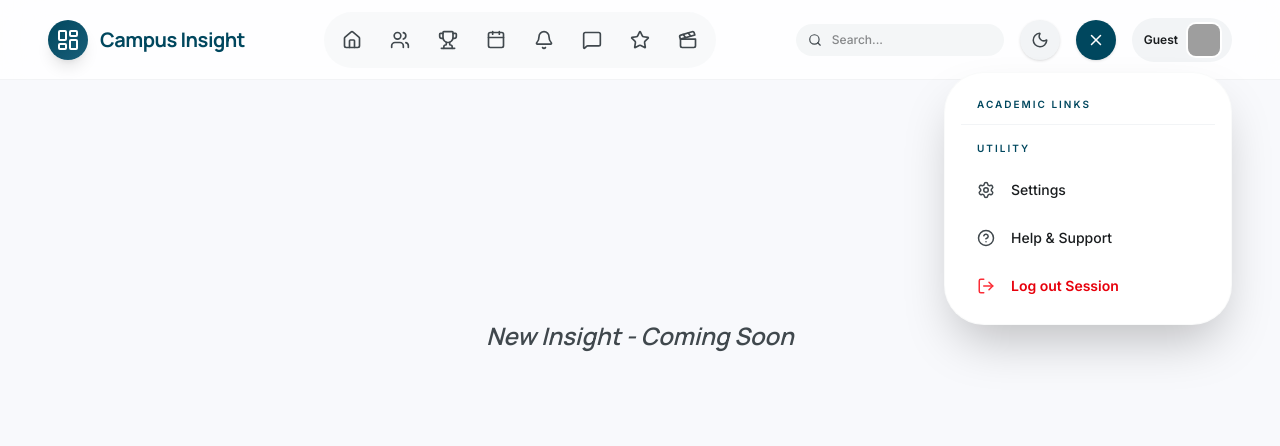
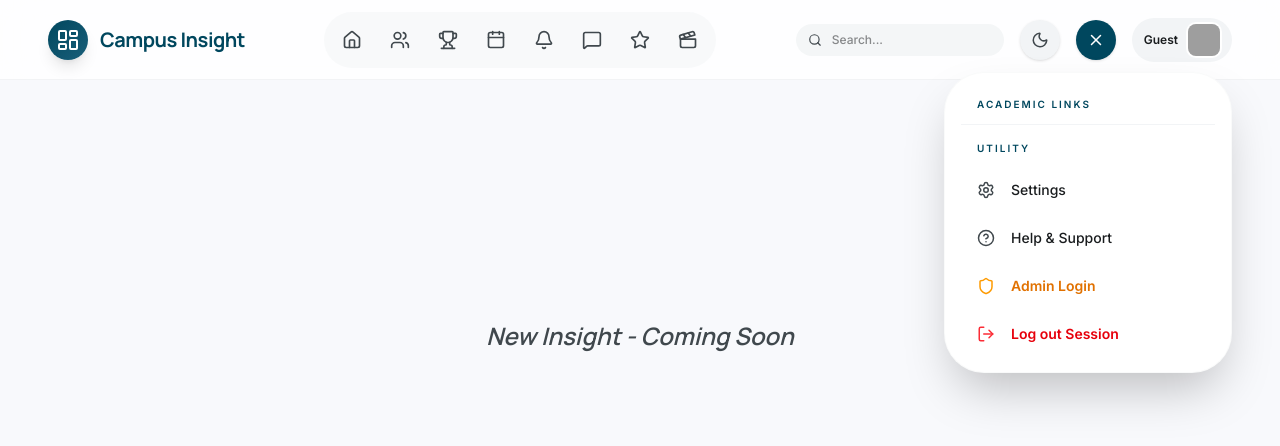
Before and after one commit to abdulehman12/Campus-Insight, a React (Vite) app in the folder Frontend/@latest/: page /create-post in a window 1280 px wide. Both pictures are taken after a click on the button 1095 px from the left and 39 px from the top of the page. Shown: the top 446 px of the page. Built offline with nearby package versions, Linux system fonts and the light colour scheme; grey boxes are pictures that could not be loaded.

Commit message:
Add admin button in navbar dropdown menu

```diff
--- a/Frontend/@latest/src/components/layout/Header.tsx
+++ b/Frontend/@latest/src/components/layout/Header.tsx
@@ -260,6 +260,14 @@ const Header = () => {
                   <HelpCircle size={18} className="text-on-surface-variant group-hover:text-primary" />
                   <span className="font-medium text-sm">Help & Support</span>
                 </Link>
+                <Link
+                  to={isAdmin ? "/admin" : "/admin/login"}
+                  onClick={() => setIsMenuOpen(false)}
+                  className="flex items-center gap-4 px-4 py-3 rounded-2xl hover:bg-amber-50 text-amber-600 transition-colors group"
+                >
+                  <Shield size={18} className="text-amber-500 group-hover:text-amber-600" />
+                  <span className="font-bold text-sm">{isAdmin ? "Admin Panel" : "Admin Login"}</span>
+                </Link>
                 <Link to="/logout" onClick={() => setIsMenuOpen(false)} className="flex items-center gap-4 px-4 py-3 rounded-2xl hover:bg-red-50 text-red-600 transition-colors">
                   <LogOut size={18} className="text-red-500" />
                   <span className="font-bold text-sm">Log out Session</span>
```
Also changed, not shown: Frontend/@latest/vercel.json (added), 1 other file (tests, documents, lock files or other folders).
